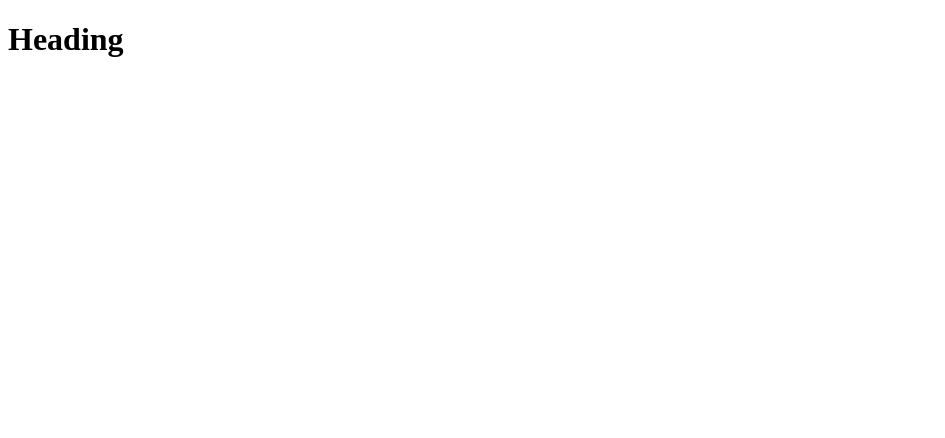
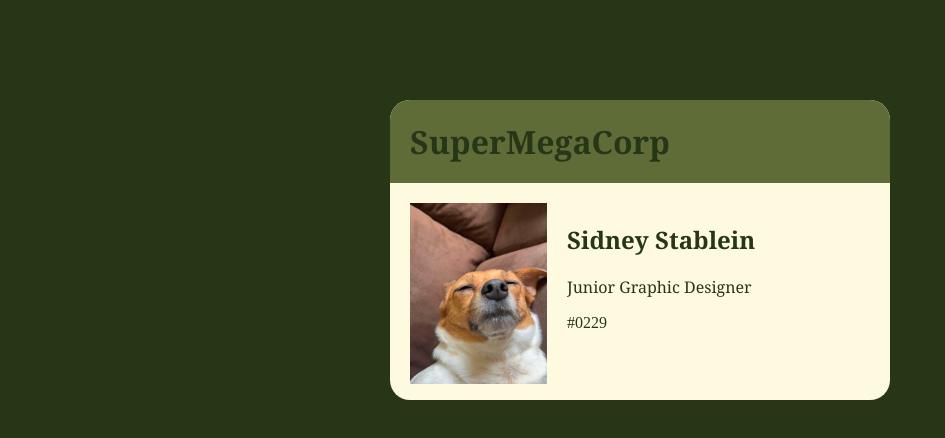
Before and after one commit to SidneyStablein/html-3.5-Lab, a plain HTML site: page index.html in a window 1280 px wide. Shown: the whole page, without its empty margins (0-945 px from the left). Drawn offline with Linux system fonts and the light colour scheme.

Commit message:
Updated index.html

```diff
--- a/index.html
+++ b/index.html
@@ -8,7 +8,18 @@
     <link rel="stylesheet" href="screen.css">
   </head>
   <body>
-    <h1>Heading</h1>
-    <script src="index.js"></script>
+    <div class="card">
+      <h1 id="company">SuperMegaCorp</h1>
+      <div>
+        <img alt="Picture of a dog named Piper" src="piper.png" />
+        <h2>Sidney Stablein</h2>
+        <p>Junior Graphic Designer</p>
+        <ul>
+          <li>
+            #0229
+          </li>
+        </ul>
+      </div>
+    </div>
   </body>
 </html>
--- a/screen.css
+++ b/screen.css
@@ -1 +1,44 @@
 /* Add screen styles below */
+body {
+    background: #283618;
+    margin-top: 100px;
+}
+
+.card {
+    background: #FEFAE0;
+    color: #283618;
+    margin: 0 auto;
+    width: 500px;
+    height: 300px;
+    border-radius: 20px;
+    box-shadow: 0 0 30px rgdba(0,0,0,0.3);
+}
+
+.card div {
+    padding: 20px;
+}
+
+h1 {
+    background: #606C38;
+    margin: 0;
+    padding: 20px;
+    border-radius: 20px 20px 0 0;
+    font-family: Georgia, 'Times New Roman', Times, serif;
+}
+
+h2 {
+    font-family: Georgia, 'Times New Roman', Times, serif;
+}
+
+p {
+    font-family: Georgia, 'Times New Roman', Times, serif;
+}
+
+img {
+    float: left;
+    margin-right: 20px;
+}
+
+ul {
+    list-style-type: none;
+}
```
Also changed, not shown: piper.png (added).
